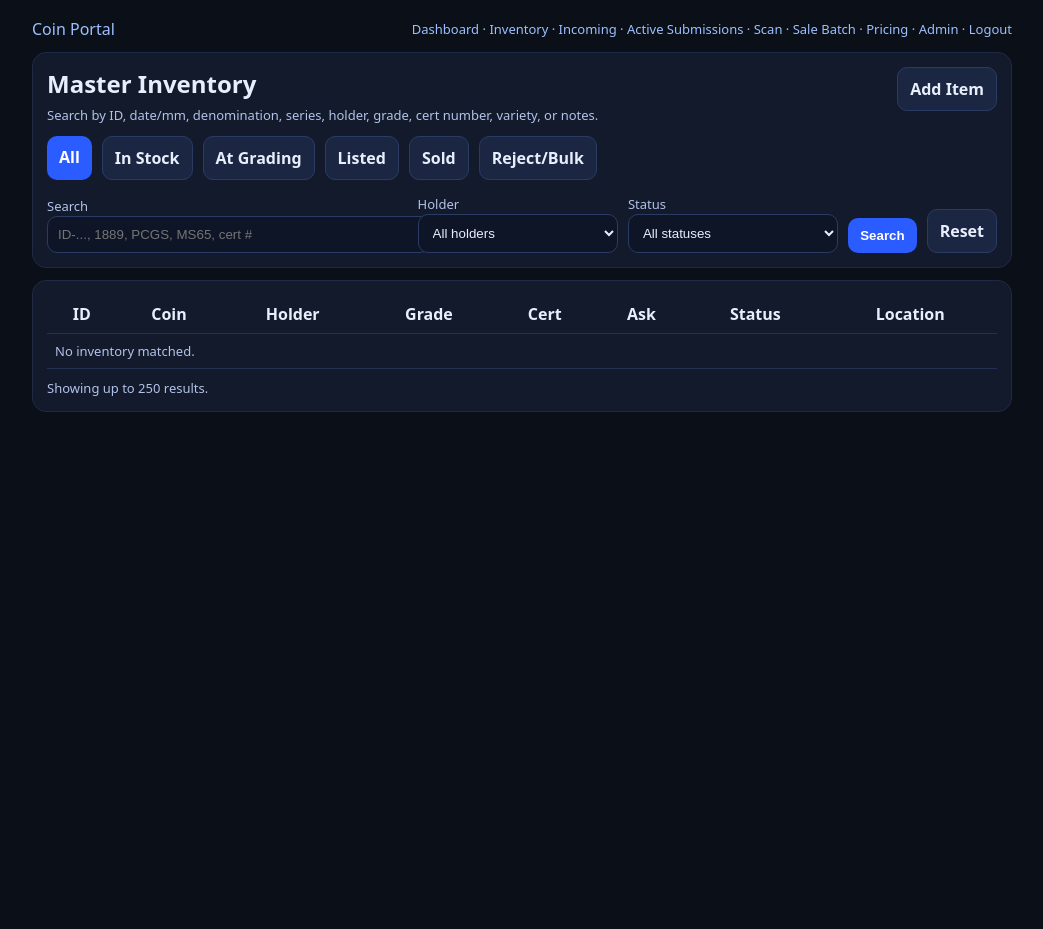
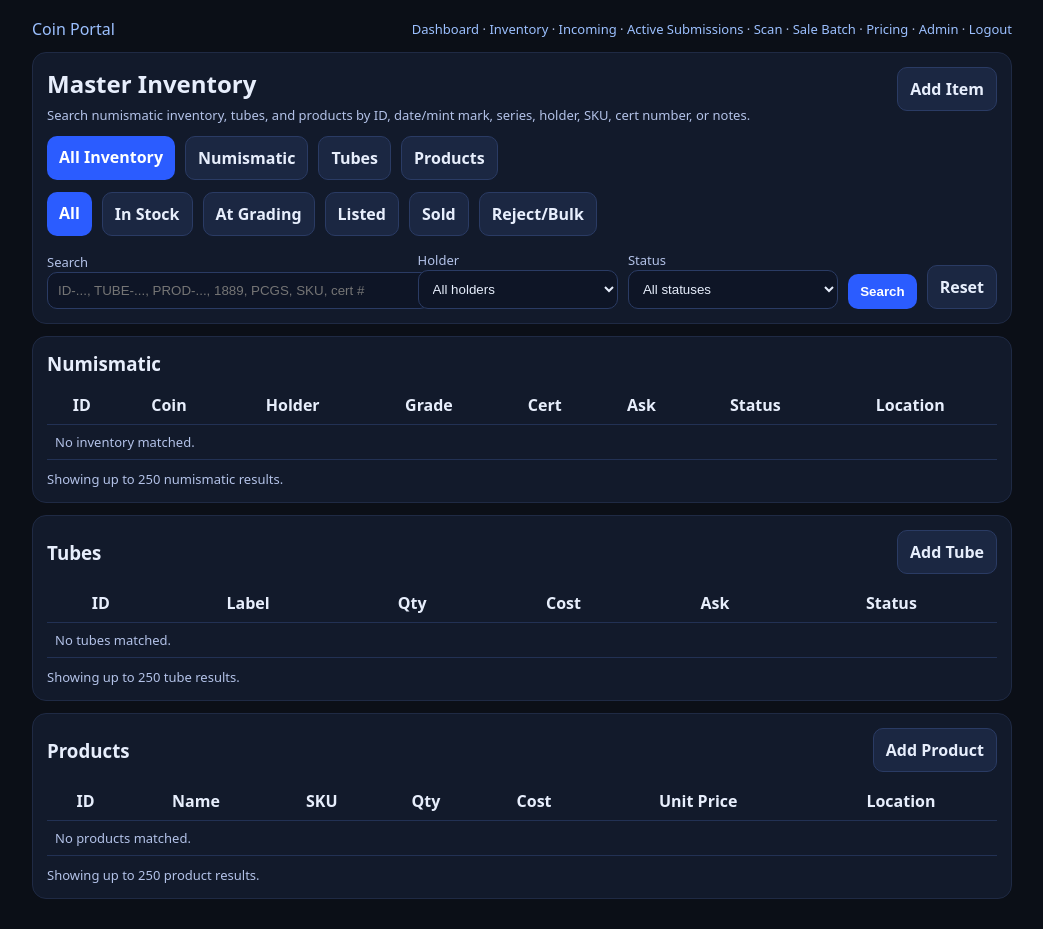
Before and after one commit to T22-1/coin-portal, a Django app: page /inventory/ in a window 1280 px wide. Shown: the whole page, without its empty margins (118-1161 px from the left). Before the commit the page ends 412 px from the top, so only its background shows below. Run offline with Django 5.2, Linux system fonts and the light colour scheme; the visitor is signed in with stand-in values (Sample User, id 1); data that the repository does not hold is empty.

Commit message:
Make inventory a combined hub

```diff
--- a/portalapp/views.py
+++ b/portalapp/views.py
@@ -27,7 +27,7 @@ from pypdf import PdfReader, PdfWriter
 from pypdf.generic import BooleanObject, NameObject, TextStringObject
 
 from .invoice_parser import parse_invoice_file
-from .models import IncomingInventoryBatch, IncomingInventoryLine, InventoryItem, Container, Sale, SaleItem, SaleTube, Submission, SubmissionItem, PricingPlan
+from .models import IncomingInventoryBatch, IncomingInventoryLine, InventoryItem, Container, Product, Sale, SaleItem, SaleTube, Submission, SubmissionItem, PricingPlan
 
 
 ITEM_PREFIXES = ("ID-", "INV-")
@@ -266,7 +266,13 @@ def inventory_master_list(request: HttpRequest):
     query = (request.GET.get("q") or "").strip()
     status = (request.GET.get("status") or "").strip()
     holder = (request.GET.get("holder") or "").strip()
+    category = (request.GET.get("category") or "all").strip().lower()
+    if category not in {"all", "numismatic", "tubes", "products"}:
+        category = "all"
+
     items = InventoryItem.objects.select_related("location").order_by("-created_at", "internal_id")
+    tubes = Container.objects.order_by("-created_at", "internal_id")
+    products = Product.objects.select_related("location").order_by("name", "internal_id")
 
     if query:
         items = items.filter(
@@ -280,11 +286,35 @@ def inventory_master_list(request: HttpRequest):
             | Q(cert_number__icontains=query)
             | Q(notes__icontains=query)
         )
+        tubes = tubes.filter(
+            Q(internal_id__icontains=query)
+            | Q(date_mm__icontains=query)
+            | Q(denomination__icontains=query)
+            | Q(series__icontains=query)
+            | Q(label_text__icontains=query)
+            | Q(notes__icontains=query)
+        )
+        products = products.filter(
+            Q(internal_id__icontains=query)
+            | Q(name__icontains=query)
+            | Q(sku__icontains=query)
+            | Q(notes__icontains=query)
+        )
     if status:
         items = items.filter(status=status)
     if holder:
         items = items.filter(holder__iexact=holder)
 
+    sold_tube_ids = set(SaleTube.objects.values_list("tube_id", flat=True))
+    tube_rows = [
+        {
+            "tube": tube,
+            "status": "Sold" if tube.id in sold_tube_ids else "In Stock",
+            "location": "",
+        }
+        for tube in tubes[:250]
+    ]
+    product_rows = list(products[:250])
     items = items[:250]
     holders = (
         InventoryItem.objects.exclude(holder="")
@@ -292,14 +322,24 @@ def inventory_master_list(request: HttpRequest):
         .values_list("holder", flat=True)
         .distinct()
     )
+    category_tabs = [
+        ("all", "All Inventory"),
+        ("numismatic", "Numismatic"),
+        ("tubes", "Tubes"),
+        ("products", "Products"),
+    ]
     return render(
         request,
         "inventory_master_list.html",
         {
             "items": items,
+            "tube_rows": tube_rows,
+            "products": product_rows,
             "query": query,
+            "selected_category": category,
             "selected_status": status,
             "selected_holder": holder,
+            "category_tabs": category_tabs,
             "status_choices": InventoryItem.STATUS_CHOICES,
             "status_tabs": [("", "All")] + list(InventoryItem.STATUS_CHOICES),
             "holders": holders,
--- a/templates/inventory_master_list.html
+++ b/templates/inventory_master_list.html
@@ -4,22 +4,31 @@
   <div class="row" style="justify-content:space-between; align-items:flex-start;">
     <div>
       <h2 style="margin:0 0 6px 0;">Master Inventory</h2>
-      <div class="small">Search by ID, date/mm, denomination, series, holder, grade, cert number, variety, or notes.</div>
+      <div class="small">Search numismatic inventory, tubes, and products by ID, date/mint mark, series, holder, SKU, cert number, or notes.</div>
     </div>
     <a class="btn2" href="/admin/portalapp/inventoryitem/add/">Add Item</a>
+  </div>
+  <div class="row" style="margin-top:12px;">
+    {% for value,label in category_tabs %}
+    <a
+      class="{% if value == selected_category %}btn{% else %}btn2{% endif %}"
+      href="/inventory/?category={{ value }}{% if query %}&q={{ query|urlencode }}{% endif %}{% if selected_status %}&status={{ selected_status }}{% endif %}{% if selected_holder %}&holder={{ selected_holder|urlencode }}{% endif %}"
+    >{{ label }}</a>
+    {% endfor %}
   </div>
   <div class="row" style="margin-top:12px;">
     {% for value,label in status_tabs %}
     <a
       class="{% if value == selected_status %}btn{% else %}btn2{% endif %}"
-      href="/inventory/{% if value %}?status={{ value }}{% endif %}"
+      href="/inventory/?category={{ selected_category }}{% if value %}&status={{ value }}{% endif %}{% if query %}&q={{ query|urlencode }}{% endif %}{% if selected_holder %}&holder={{ selected_holder|urlencode }}{% endif %}"
     >{{ label }}</a>
     {% endfor %}
   </div>
   <form method="get" class="row" style="margin-top:12px; align-items:flex-end;">
+    <input type="hidden" name="category" value="{{ selected_category }}">
     <div style="flex:2 1 260px;">
       <label class="small" for="q">Search</label>
-      <input id="q" name="q" value="{{ query }}" placeholder="ID-..., 1889, PCGS, MS65, cert #">
+      <input id="q" name="q" value="{{ query }}" placeholder="ID-..., TUBE-..., PROD-..., 1889, PCGS, SKU, cert #">
     </div>
     <div style="flex:1 1 150px;">
       <label class="small" for="holder">Holder</label>
@@ -44,7 +53,9 @@
   </form>
 </div>
 
+{% if selected_category == "all" or selected_category == "numismatic" %}
 <div class="card">
+  <h3 style="margin:0 0 10px 0;">Numismatic</h3>
   <table>
     <tr>
       <th>ID</th>
@@ -76,6 +87,77 @@
     </tr>
     {% endfor %}
   </table>
-  <div class="small" style="margin-top:10px;">Showing up to 250 results.</div>
+  <div class="small" style="margin-top:10px;">Showing up to 250 numismatic results.</div>
 </div>
+{% endif %}
+
+{% if selected_category == "all" or selected_category == "tubes" %}
+<div class="card">
+  <div class="row" style="justify-content:space-between; align-items:center;">
+    <h3 style="margin:0;">Tubes</h3>
+    <a class="btn2" href="/admin/portalapp/container/add/">Add Tube</a>
+  </div>
+  <table style="margin-top:10px;">
+    <tr>
+      <th>ID</th>
+      <th>Label</th>
+      <th>Qty</th>
+      <th>Cost</th>
+      <th>Ask</th>
+      <th>Status</th>
+    </tr>
+    {% for row in tube_rows %}
+    <tr>
+      <td><a href="/t/{{ row.tube.internal_id }}/">{{ row.tube.internal_id }}</a></td>
+      <td>{{ row.tube.display_label_text }}</td>
+      <td>{{ row.tube.quantity }}</td>
+      <td>{% if row.tube.cost_basis %}${{ row.tube.cost_basis }}{% endif %}</td>
+      <td>{% if row.tube.ask_price %}${{ row.tube.ask_price }}{% endif %}</td>
+      <td>{{ row.status }}</td>
+    </tr>
+    {% empty %}
+    <tr>
+      <td colspan="6" class="small">No tubes matched.</td>
+    </tr>
+    {% endfor %}
+  </table>
+  <div class="small" style="margin-top:10px;">Showing up to 250 tube results.</div>
+</div>
+{% endif %}
+
+{% if selected_category == "all" or selected_category == "products" %}
+<div class="card">
+  <div class="row" style="justify-content:space-between; align-items:center;">
+    <h3 style="margin:0;">Products</h3>
+    <a class="btn2" href="/admin/portalapp/product/add/">Add Product</a>
+  </div>
+  <table style="margin-top:10px;">
+    <tr>
+      <th>ID</th>
+      <th>Name</th>
+      <th>SKU</th>
+      <th>Qty</th>
+      <th>Cost</th>
+      <th>Unit Price</th>
+      <th>Location</th>
+    </tr>
+    {% for product in products %}
+    <tr>
+      <td>{{ product.internal_id }}</td>
+      <td>{{ product.name }}</td>
+      <td>{{ product.sku }}</td>
+      <td>{{ product.quantity }}</td>
+      <td>{% if product.cost_basis %}${{ product.cost_basis }}{% endif %}</td>
+      <td>{% if product.unit_price %}${{ product.unit_price }}{% endif %}</td>
+      <td>{{ product.location }}</td>
+    </tr>
+    {% empty %}
+    <tr>
+      <td colspan="7" class="small">No products matched.</td>
+    </tr>
+    {% endfor %}
+  </table>
+  <div class="small" style="margin-top:10px;">Showing up to 250 product results.</div>
+</div>
+{% endif %}
 {% endblock %}
```
Also changed, not shown: portalapp/admin.py (+6 -1 lines), portalapp/models.py (+11 -0 lines), portalapp/tests.py (+43 -4 lines), portalapp/migrations/0021_inventory_numismatic_proxy.py (added).
